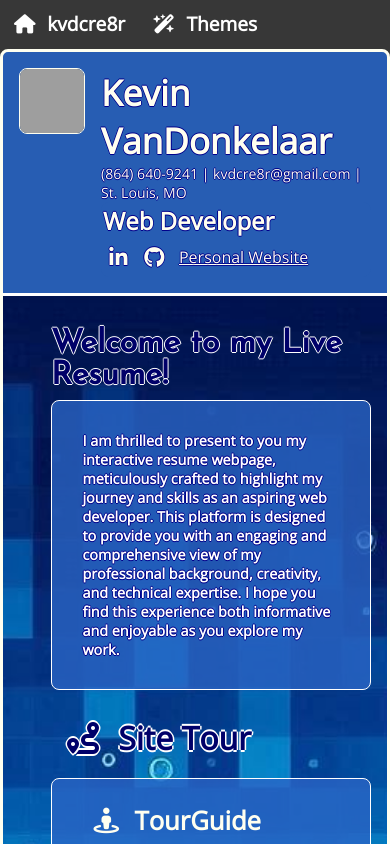
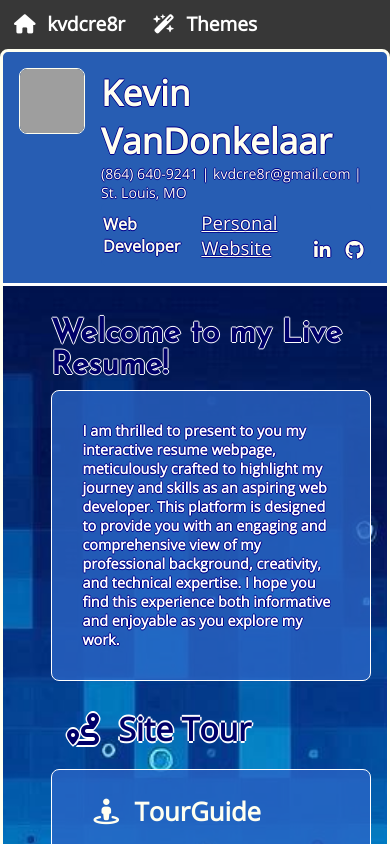
Before and after one commit to kvdcre8r/my_react_resume, a React (Vite) app: page / in a window 390 px wide. Shown: the top 844 px of the page. Built offline with nearby package versions, Linux system fonts and the light colour scheme; grey boxes are pictures that could not be loaded; the HTML template or start-up script is replaced by a standard one; a web font is replaced by a local one.

Commit message:
completed responsiveness for homepage to 500px

```diff
--- a/src/Modules/Header/header.css
+++ b/src/Modules/Header/header.css
@@ -45,7 +45,7 @@ header {
         border-radius: 5px;
       }
 
-      a:nth-child(4) {
+      a:nth-child(1) {
         font-size: .85em;
       }
 
--- a/src/Modules/Header/myLinks.jsx
+++ b/src/Modules/Header/myLinks.jsx
@@ -1,14 +1,14 @@
 export default function MyLinks() {
   return (
     <div className="my-links">
+      <a href="https://kevin-vandonkelaar-personal-website.github.io/kvdcre8r/">
+        Personal Website
+      </a>
       <a
         href="https://www.linkedin.com/in/kevinvandonkelaar"
         className="fa fa-linkedin"
       ></a>
       <a href="https://github.com/kvdcre8r" className="fa fa-github"></a>
-      <a href="https://kevin-vandonkelaar-personal-website.github.io/kvdcre8r/">
-        Personal Website
-      </a>
     </div>
   );
 }
--- a/src/Modules/Home/home.css
+++ b/src/Modules/Home/home.css
@@ -58,6 +58,7 @@
 
       .my-links {
         display: flex;
+        align-items: end;
 
         a {
           font-size: 1.7em;
@@ -67,7 +68,7 @@
           padding: 0.2em;
         }
 
-        a:nth-child(3) {
+        a:nth-child(1) {
           font-size: 1.3em;
           text-decoration: underline;
         }
@@ -196,10 +197,6 @@
           a {
             font-size: 1.5em;
           }
-
-          a:nth-child(3) {
-            font-size: 1.1em;
-          }
         }
       }
     }
@@ -248,11 +245,13 @@
         .career {
           background-color: #275db3;
           border: none;
-          display: block;
+          display: flex;
+          align-items: center;
+          font-size: .9em;
 
           .job-title {
             text-align: left;
-            font-size: 1.25em;
+            font-size: .9em;
           }
         }
       }
@@ -290,7 +289,7 @@
 
         .career {
           .job-title {
-            font-size: 1em;
+            font-size: .75em;
           }
         }
 
@@ -299,9 +298,6 @@
             font-size: 1.3em;
           }
 
-          a:nth-child(3) {
-            font-size: 1em;
-          }
         }
       }
     }
```
